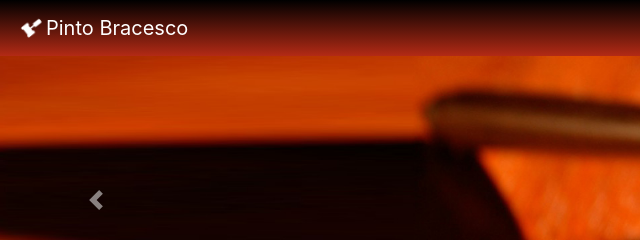
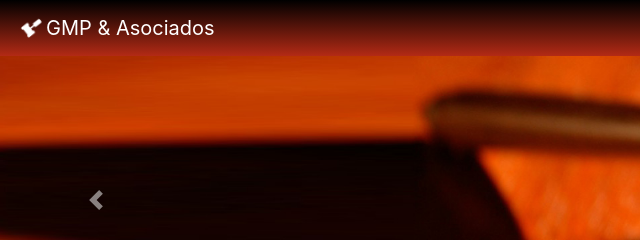
Before and after one commit to eguar1978/SEO_Coderhouse, a plain HTML site: page contactenos.html in a window 1280 px wide. Shown: the top 240 px of the page, 0-640 px from the left. Drawn offline with nearby package versions, Linux system fonts and the light colour scheme.

Commit message:
Arreglo en los titulos y nombre de la web

```diff
--- a/contactenos.html
+++ b/contactenos.html
@@ -12,13 +12,13 @@
     <script src="https://maxcdn.bootstrapcdn.com/bootstrap/4.5.0/js/bootstrap.min.js"></script>
     <link rel="stylesheet" href="scss/style.css">
     <link rel="stylesheet" href="https://cdnjs.cloudflare.com/ajax/libs/font-awesome/4.7.0/css/font-awesome.min.css">
-    <title>Estudio Jur&iacute;dico y Notarial Pisan</title>
+    <title>GMP & Asociados</title>
 </head>
 <body>
     <header>
         <nav class="navbar navbar-expand-sm bg-dark navbar-dark fixed-top">
             <div class="navbar-header">
-                <a class="navbar-brand" href="#"><i class="fa fa-gavel mazo__logo"></i>Pinto Bracesco</a>
+                <a class="navbar-brand" href="#"><i class="fa fa-gavel mazo__logo"></i>GMP & Asociados</a>
             </div>
             <button class="navbar-toggler" type="button" data-toggle="collapse" data-target="#navbarNav"
                 aria-controls="navbarNav" aria-expanded="false" aria-label="Toggle navigation">
```
Also changed, not shown: ayuda.html (+2 -2 lines), equipo.html (+1 -1 lines), index.html (+2 -2 lines), servicios.html (+2 -2 lines).
